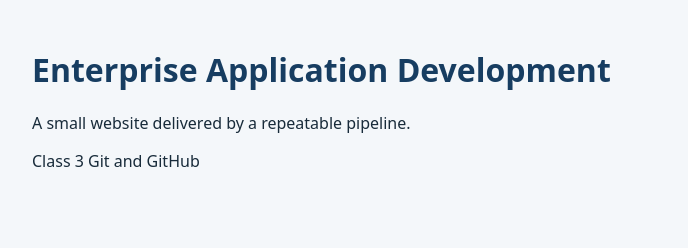
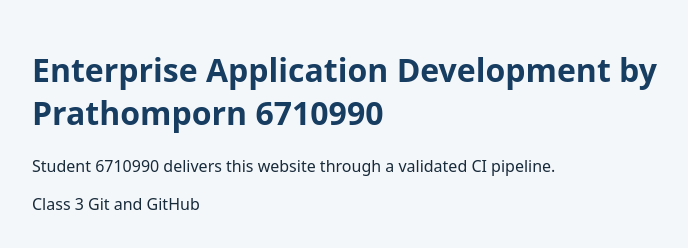
Before and after one commit to ThongBunjua/Git-Lab, a plain HTML site: page src/index.html in a window 1280 px wide. Shown: the whole page, without its empty margins (208-896 px from the left). Drawn offline with Linux system fonts and the light colour scheme.

Commit message:
Personalize homepage heading and message for student 6710990

```diff
--- a/src/index.html
+++ b/src/index.html
@@ -8,8 +8,8 @@
 </head>
 <body>
   <main>
-    <h1>Enterprise Application Development</h1>
-    <p id="message">A small website delivered by a repeatable pipeline.</p>
+    <h1>Enterprise Application Development by Prathomporn 6710990</h1>
+    <p id="message">Student 6710990 delivers this website through a validated CI pipeline.</p>
     <p>Class 3 Git and GitHub</p>
   </main>
 </body>
```
